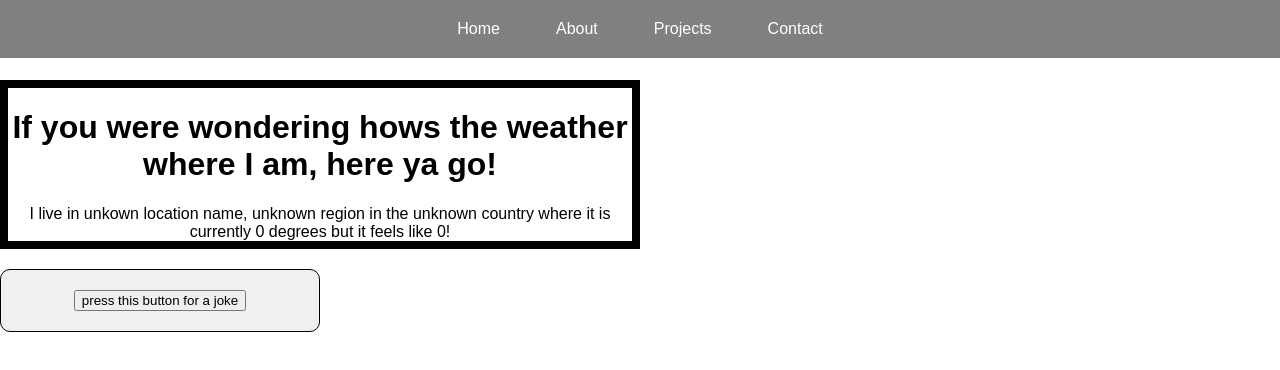
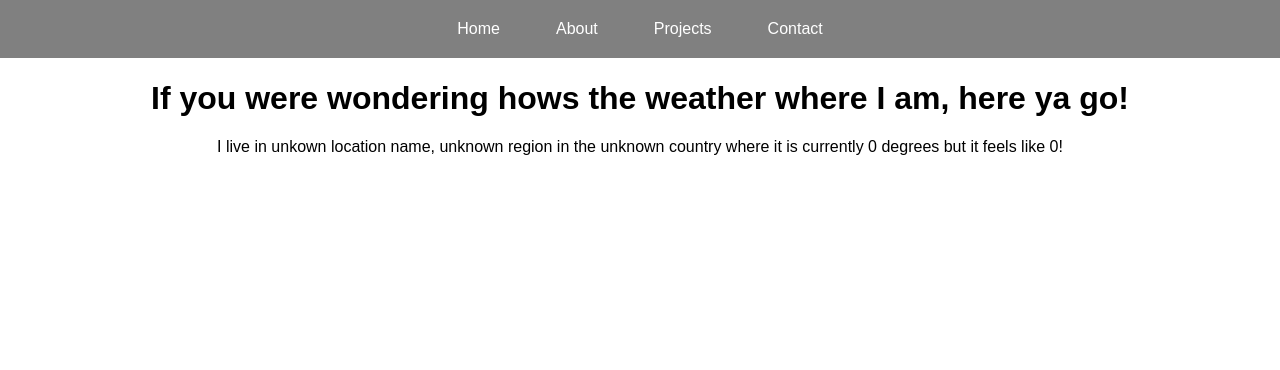
Before and after one commit to CharlesEMiddleton/MyPortfolio, a React (Create React App) app in the folder frontend/: page /home in a window 1280 px wide. Shown: the top 370 px of the page. Built offline with nearby package versions, Linux system fonts and the light colour scheme; no server answers.

Commit message:
Revert "joke API"
This reverts commit 1723c93c002b752102cdd0b2ad3b6e0f7456fc67.

```diff
--- a/frontend/src/pages/Home/Home.js
+++ b/frontend/src/pages/Home/Home.js
@@ -1,6 +1,5 @@
 import React from "react";
 import WeatherAPI from "../../utilities/WeatherAPI/WeatherAPI";
-import JokeAPI from "../../utilities/JokeAPI/JokeAPI";
 
 export default function Home (){
 
@@ -8,9 +7,6 @@ export default function Home (){
         <div>
         <h1>Hello and welcome to my page</h1>
         <WeatherAPI />
-        <div>
-            <JokeAPI />
-        </div>
      </div>
 )
 }
--- a/frontend/src/utilities/WeatherAPI/WeatherAPI.css
+++ b/frontend/src/utilities/WeatherAPI/WeatherAPI.css
@@ -3,8 +3,4 @@
     flex-direction: column;
     justify-content: center;
     align-items: center;
-    border: .5rem solid black;
-    height: 50%;
-    width: 50%;
-
 }
--- a/frontend/src/utilities/WeatherAPI/WeatherAPI.js
+++ b/frontend/src/utilities/WeatherAPI/WeatherAPI.js
@@ -1,7 +1,6 @@
 import { useState, useEffect } from 'react';
 import { API_KEY } from '../URLs';
 import { WeatherClass } from './WeatherAPIClasses';
-import './WeatherAPI.css';
 export default function WeatherAPI(){
     const [weather, setWeather] = useState(new WeatherClass());
     var prompt = `I live in ${weather.location.name},  ${weather.location.region} in the ${weather.location.country} where it is currently ${weather.current.temp_f} degrees but it feels like ${weather.current.feelslike_f}!`;
@@ -16,7 +15,7 @@ export default function WeatherAPI(){
     }, []);
 
     return(
-        <div className='weatherContainer'>
+        <div>
         <h1>If you were wondering hows the weather where I am, here ya go!</h1>
         {weather && (
             <div>
```
